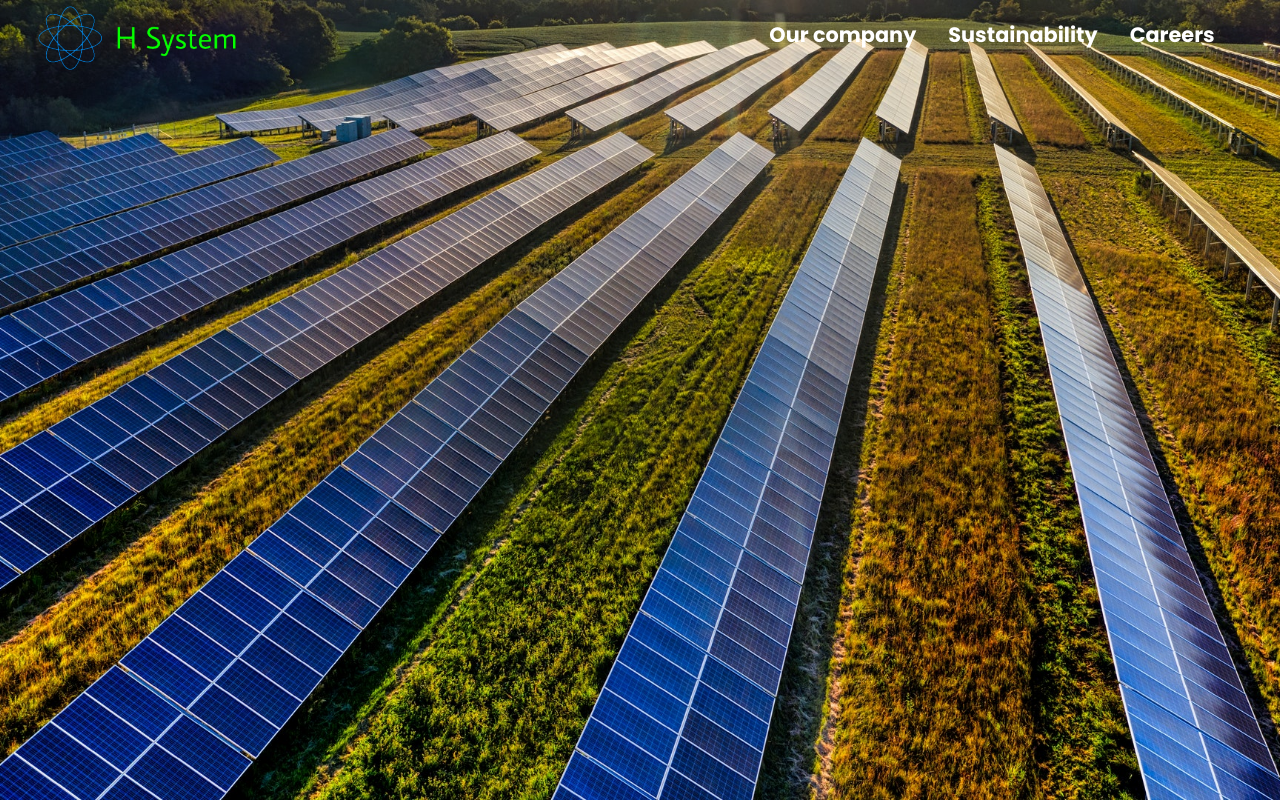
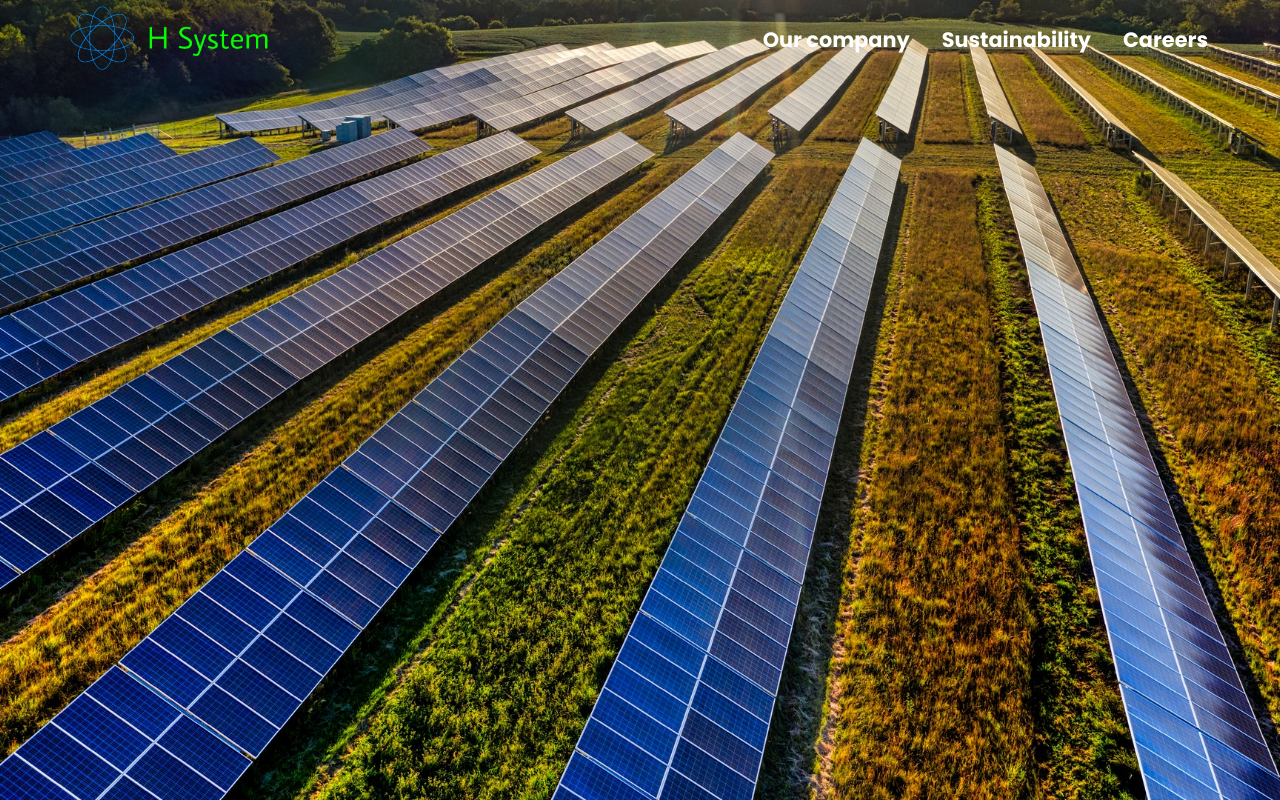
Before and after one commit to Markuss95/hsystem, a React (Create React App) app: page / in a window 1280 px wide. Built offline with nearby package versions, Linux system fonts and the light colour scheme.

Commit message:
basic navbar structure done

```diff
--- a/src/components/Home.tsx
+++ b/src/components/Home.tsx
@@ -29,35 +29,40 @@ const Home = () => {
           <h3>Sustainability</h3>
           <h3>Careers</h3>
         </div>
+        <div className="menu">
+          <h3>Meni</h3>
+        </div>
       </motion.div>
     </Wrapper>
   );
 };
 
 const Wrapper = styled.div`
+  position: relative;
   h3 {
     font-size: 1.3rem;
     color: white;
-    padding-left: 2rem;
   }
   .background-img {
     position: absolute;
+    object-fit: cover;
+    top: 0;
+    left: 0;
     height: 100vh;
     width: 100vw;
-    object-fit: cover;
   }
   .navbar {
     position: relative;
-    display: grid;
-    grid-template-columns: 1fr 1fr;
+    display: flex;
+    justify-content: space-between;
   }
   .navbar-list {
     position: relative;
-    top: 25%;
     display: flex;
-    justify-content: center;
-    padding-left: 4rem;
-    margin-right: 2rem;
+    margin-right: 4.5rem;
+    margin-top: 1.5rem;
+    margin-left: 1rem;
+    gap: 2rem;
   }
   .logo-img {
     position: relative;
@@ -65,8 +70,16 @@ const Wrapper = styled.div`
     top: 0.5%;
   }
 
-  @media (max-width: 700px) {
+  @media (max-width: 800px) {
     .logo-img {
+      display: none;
+    }
+    .navbar-list {
+      display: none;
+    }
+  }
+  @media (min-width: 801px) {
+    .menu {
       display: none;
     }
   }
```
